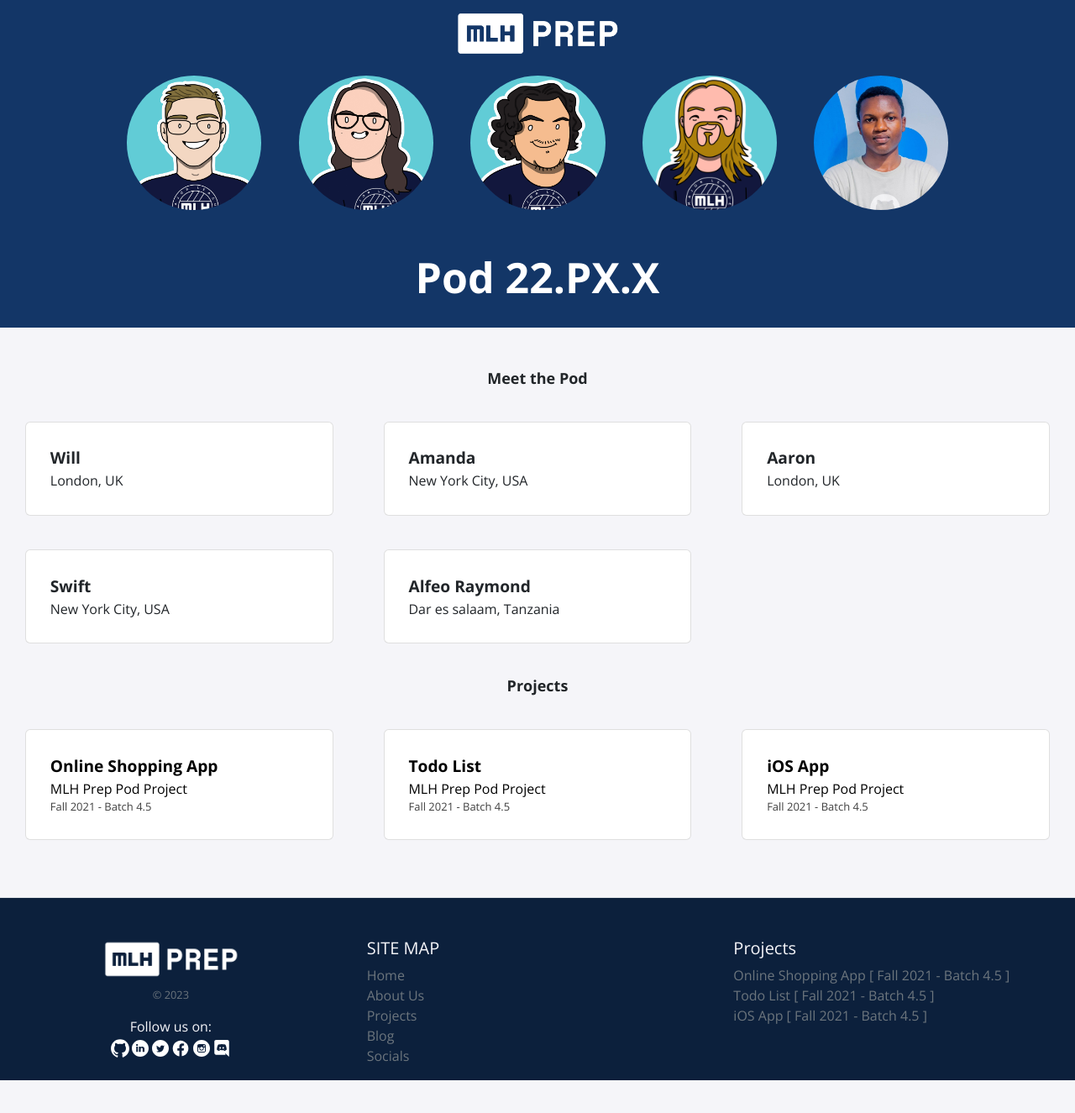
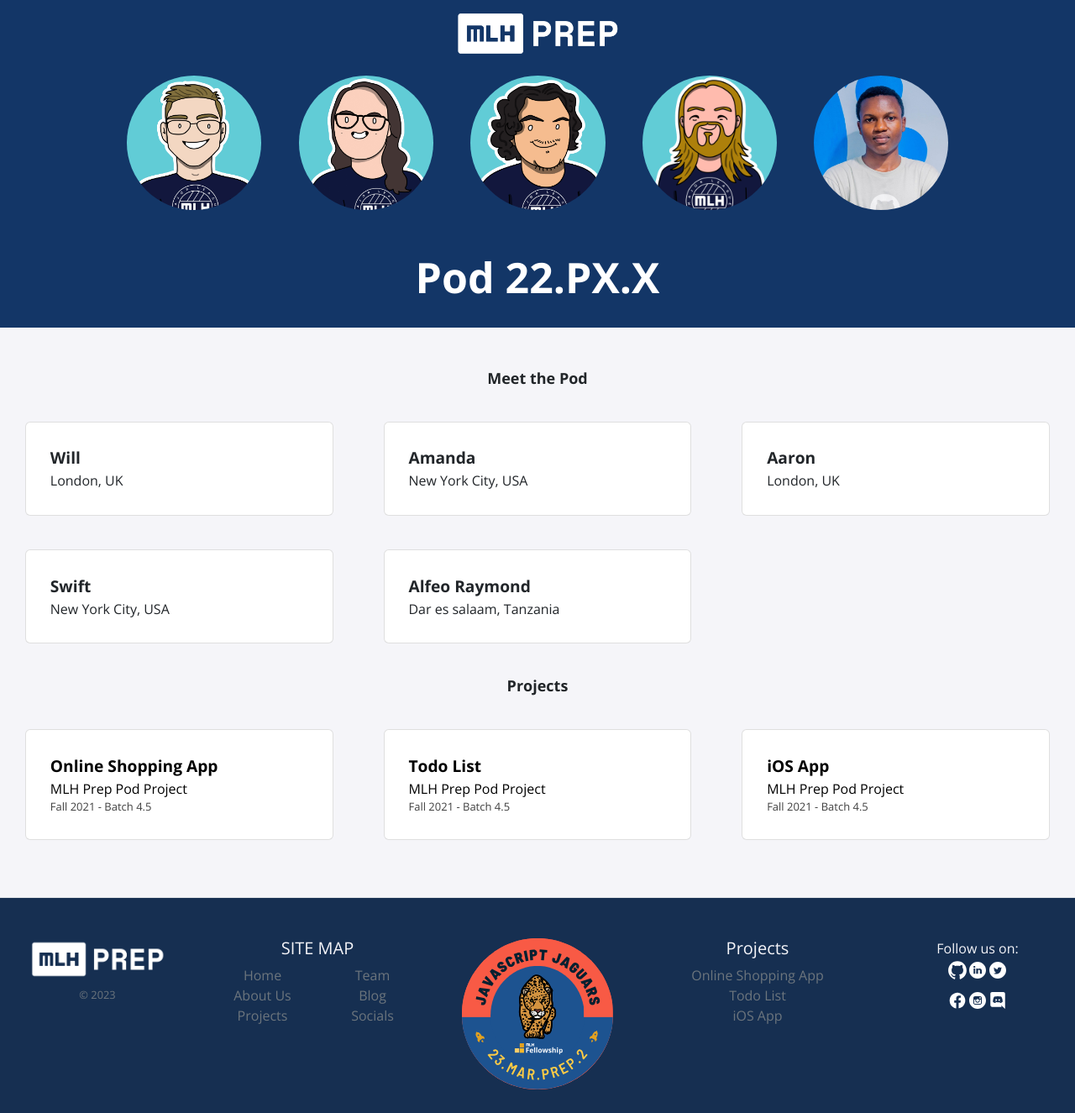
Before and after one commit to MLH-Fellowship/prep-portfolio-23.MAR.PREP.2, a Jekyll site: the page built from index.html, in a window 1280 px wide. Shown: the whole page at 84% size. Built offline with Jekyll 4.4.1, drawn with Linux system fonts in a browser that asks for light colours; nearby versions of some CDN libraries; before the commit the page ends 1286 px from its top, so only the background shows below that.

Commit message:
Update of the footer Attaching the pod logo, changing arrangement of contents and colors according to MLH brandings

```diff
--- a/_includes/footer.html
+++ b/_includes/footer.html
@@ -1,9 +1,66 @@
 <footer class="pt-4 my-md-5 pt-md-5 border-top ">
     <div class="row lower-than-for-sticking">
-      <div class="col-6 col-md text-center">
+      <div class="col text-center">
         <img class="mb-2" src="./assets/img/mlh-prep.png" alt="mlh prep" height="50">
         <small class="d-block mb-3 text-muted">&copy; <script>document.write(new Date().getFullYear());</script></small>
-        Follow us on:
+
+      </div>
+      <div class="col text-center">
+        <div class="row">
+          <div class="col">
+            <h5>SITE MAP</h5>
+          </div>
+        </div>
+        <div class="row">
+          <div class="col">
+            <ul class="list-unstyled text-small">
+              <li><a class="text-muted" href="#">Home</a></li>
+              <li><a class="text-muted" href="#">About Us</a></li>
+              <li><a class="text-muted" href="#">Projects</a></li>
+            </ul>
+          </div>
+          <div class="col">
+            <ul class="list-unstyled text-small">
+              <li><a class="text-muted" href="#">Team</a></li>
+              <li><a class="text-muted" href="#">Blog</a></li>
+              <li><a class="text-muted" href="#">Socials</a></li>
+            </ul>
+          </div>
+        </div>
+      </div>
+
+      <div class="col text-center">
+
+      <img class="mb-2 pod-logo" src="./assets/img/preplogo.svg" height="200" alt="pod logo" >
+      </div>
+      <div class="col text-center medium-on-small-screen">
+        <div class="row">
+          <div class="col">
+            <h5>Projects</h5>
+
+          </div>
+        </div>
+        <div class="row">
+          <div class="col">
+            <ul class="list-unstyled text-small">
+              {% for item in site.data.projects %}
+              {% if item.page-name %}
+              <a href="/projects/{{ item.page-name }}">
+              {% else %}
+              <a>
+              {% endif %}
+
+              <li class="text-muted">{{ item.title }}</li>
+              </a>
+              {% endfor %}
+          </ul>
+          </div>
+        </div>
+
+      </div>
+
+      <div class="col text-center">
+        Follow us on:  <br>
         <p class="socials">
             <a href="/index.html">
                 <img class="mb-2 enlarged" src="./assets/img/socials/github.svg" alt="mlh prep" >
@@ -15,7 +72,7 @@
             <a href="">
                 <img class="mb-2" src="./assets/img/socials/twitter.svg" alt="mlh prep" >
 
-            </a>
+            </a> <br>
             <a href="">
                 <img class="mb-2 enlarged" src="./assets/img/socials/facebook.svg" alt="mlh prep" >
 
@@ -30,39 +87,5 @@
             </a>
         </p>
       </div>
-      <div class="col-6 col-md">
-        <h5>SITE MAP</h5>
-        <ul class="list-unstyled text-small">
-          <li><a class="text-muted" href="#">Home</a></li>
-          <li><a class="text-muted" href="#">About Us</a></li>
-          <li><a class="text-muted" href="#">Projects</a></li>
-          <li><a class="text-muted" href="#">Blog</a></li>
-          <li><a class="text-muted" href="#">Socials</a></li>
-        </ul>
-      </div>
-    <!--  <div class="col-6 col-md">
-        <h5>Blog</h5>
-        <ul class="list-unstyled text-small">
-          <li><a class="text-muted" href="#">Resource</a></li>
-          <li><a class="text-muted" href="#">Resource name</a></li>
-          <li><a class="text-muted" href="#">Another resource</a></li>
-          <li><a class="text-muted" href="#">Final resource</a></li>
-        </ul>
-      </div> -->
-      <div class="col-12 col-md medium-on-small-screen">
-        <h5>Projects</h5>
-        <ul class="list-unstyled text-small">
-            {% for item in site.data.projects %}
-            {% if item.page-name %}
-            <a href="/projects/{{ item.page-name }}">
-            {% else %}
-            <a>
-            {% endif %}
-
-            <li class="text-muted">{{ item.title }} [ {{ item.date }} ]</li>
-            </a>
-            {% endfor %}
-        </ul>
-      </div>
     </div>
   </footer>
--- a/_sass/footer.scss
+++ b/_sass/footer.scss
@@ -1,5 +1,5 @@
 footer {
-    background-color: #0c203c !important;
+    background-color: #162f51 !important;
     color: #f5f5f9;
 
 }
@@ -20,6 +20,11 @@
     padding-bottom: -60px;
 }
 
+.pod-logo{
+    margin-bottom: 20px;
+    padding-bottom: 20px;
+    padding-bottom: 20px;
+}
 @media only screen and (max-width: 768px) {
     footer .medium-on-small-screen {
         padding-left: 14%;
```
Also changed, not shown: assets/img/preplogo.svg (added).
